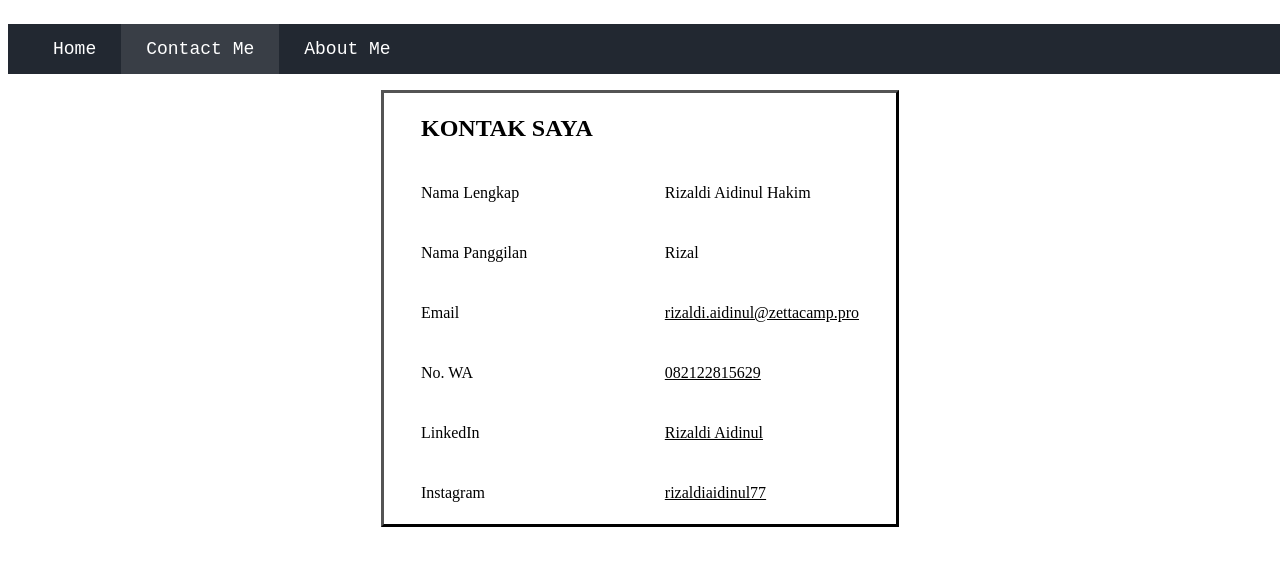
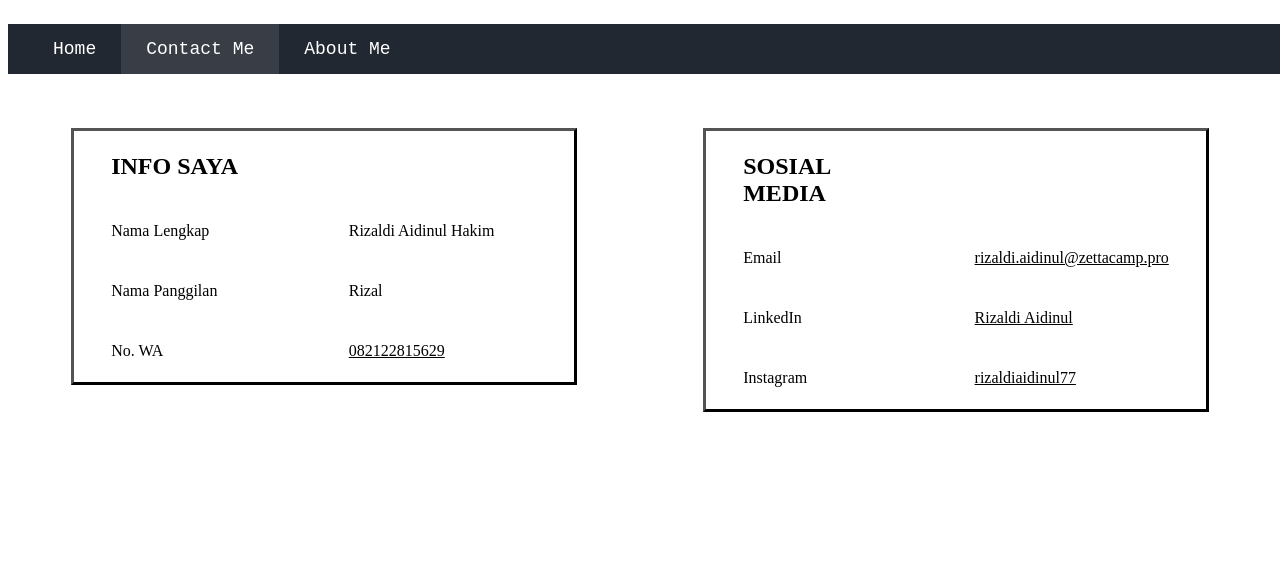
Before and after one commit to zettacamp-rizaldi-aidinul/Rizal_zettacamp_catfish, a plain HTML site: page contact.html in a window 1280 px wide. Shown: the top 566 px of the page. Drawn offline with Linux system fonts and the light colour scheme.

Commit message:
revisi contact

```diff
--- a/contact.html
+++ b/contact.html
@@ -16,9 +16,9 @@
         </ul>
     </nav>
 
-    <table>
+    <table align="left">
         <tr>
-            <td class="judul">KONTAK SAYA</td>
+            <td class="judul">INFO SAYA</td>
         </tr>
         <tr>
             <td>Nama Lengkap</td>
@@ -29,12 +29,17 @@
             <td>Rizal</td>
         </tr>
         <tr>
+            <td>No. WA</td>
+            <td><a href="https://wa.me/+6282122815629" target="_blank">082122815629</a></td>
+        </tr>
+    </table>
+    <table align="right">
+        <tr>
+            <td class="judul">SOSIAL MEDIA</td>
+        </tr>
+        <tr>
             <td>Email</td>
             <td><a href="mailto:rizaldi.aidinul@zettacamp.pro">rizaldi.aidinul@zettacamp.pro</a></td>
-        </tr>
-        <tr>
-            <td>No. WA</td>
-            <td><a href="https://wa.me/+6282122815629" target="_blank">082122815629</a></td>
         </tr>
         <tr>
             <td>LinkedIn</td>
--- a/style.css
+++ b/style.css
@@ -42,7 +42,8 @@ table {
     border: #000;
     border-style: outset;
     position: relative;
-    margin: auto;
+    width: 40%;
+    margin: 3% 5%;
 }
 
 table td.judul {
```
